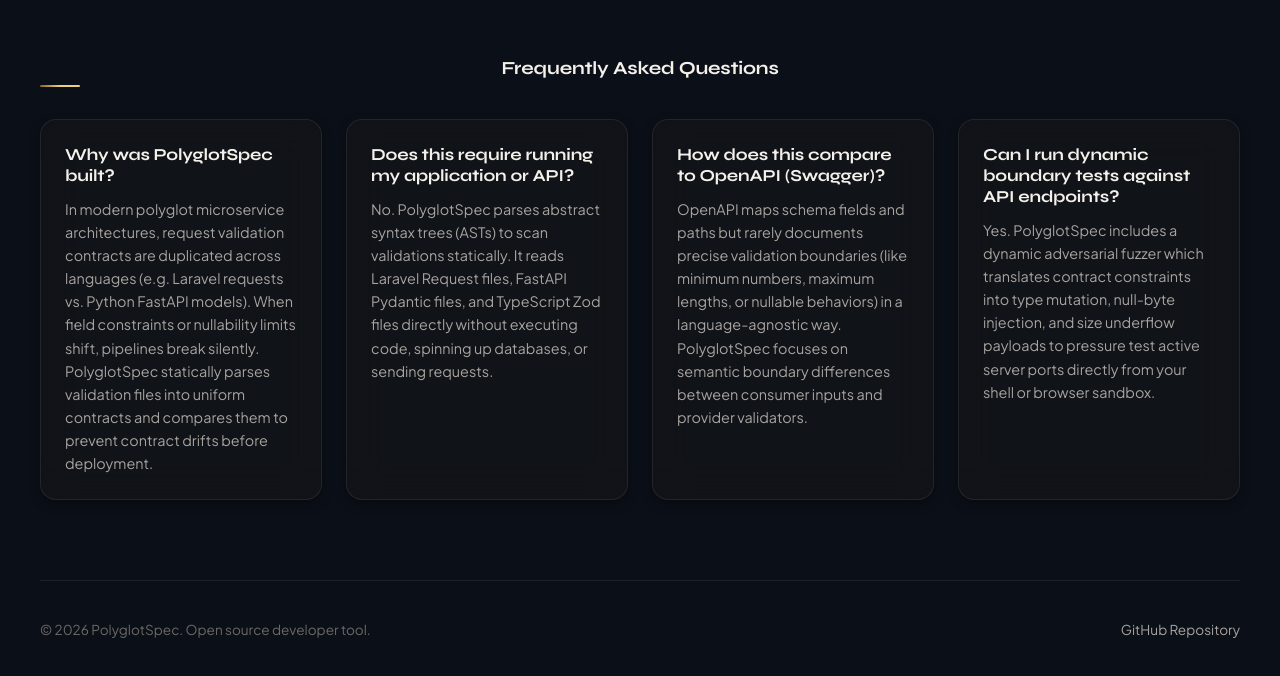
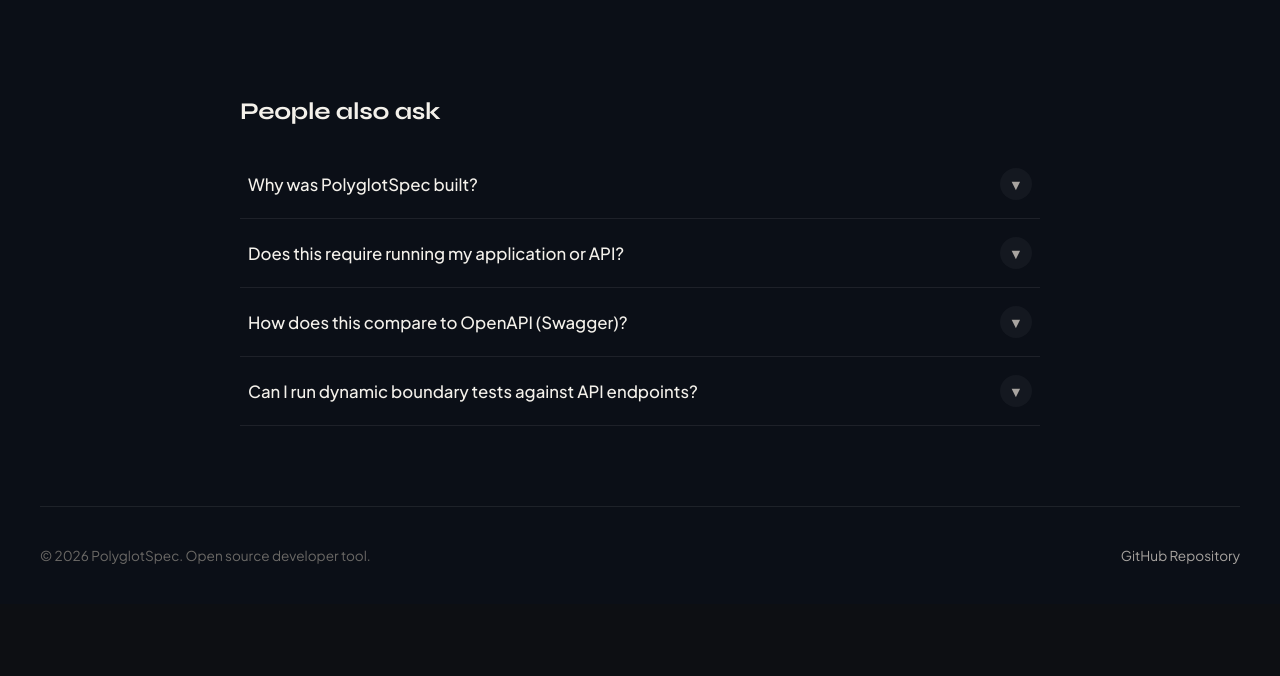
Before and after one commit to ArafathUIU/PolyglotSpec, a React (Vite) app in the folder dashboard/: page / in a window 1280 px wide. Shown: the part 2585-3261 px from the top of the page. After the commit the page ends 3189 px from the top, so only its background shows below. Built offline with nearby package versions, Linux system fonts and the light colour scheme.

Commit message:
Refactor landing page FAQ to Google Search style 'People also ask' expandable accordion

```diff
--- a/dashboard/src/pages/LandingPage.css
+++ b/dashboard/src/pages/LandingPage.css
@@ -291,3 +291,82 @@
   z-index: -1;
   pointer-events: none;
 }
+
+/* Accordion FAQ Styling */
+.faq-accordion-container {
+  width: 100%;
+  max-width: 800px;
+  margin: 40px auto 0;
+  display: flex;
+  flex-direction: column;
+}
+
+.faq-title-main {
+  font-size: 1.5rem;
+  font-weight: 600;
+  color: var(--text-primary);
+  margin-bottom: 24px;
+  text-align: left;
+}
+
+.faq-row {
+  border-bottom: 1px solid rgba(255, 255, 255, 0.08);
+  padding: 18px 8px;
+  cursor: pointer;
+  display: flex;
+  flex-direction: column;
+  transition: background-color 0.2s;
+}
+
+.faq-row:hover {
+  background-color: rgba(255, 255, 255, 0.01);
+}
+
+.faq-question-bar {
+  display: flex;
+  justify-content: space-between;
+  align-items: center;
+  width: 100%;
+}
+
+.faq-question-text {
+  font-size: 1.05rem;
+  font-weight: 500;
+  color: var(--text-primary);
+}
+
+.faq-chevron {
+  width: 32px;
+  height: 32px;
+  border-radius: 50%;
+  background: rgba(255, 255, 255, 0.04);
+  display: flex;
+  align-items: center;
+  justify-content: center;
+  color: var(--text-secondary);
+  transition: transform 0.3s, background-color 0.2s;
+}
+
+.faq-chevron.expanded {
+  transform: rotate(180deg);
+  background: rgba(236, 208, 120, 0.1);
+  color: var(--color-accent-primary);
+}
+
+.faq-answer-wrapper {
+  max-height: 0;
+  overflow: hidden;
+  transition: max-height 0.3s cubic-bezier(0.4, 0, 0.2, 1), padding 0.3s;
+}
+
+.faq-answer-wrapper.expanded {
+  max-height: 250px;
+  padding-top: 14px;
+  padding-bottom: 6px;
+}
+
+.faq-answer-text {
+  font-size: 0.95rem;
+  color: var(--text-secondary);
+  line-height: 1.6;
+}
--- a/dashboard/src/pages/LandingPage.jsx
+++ b/dashboard/src/pages/LandingPage.jsx
@@ -3,6 +3,7 @@
 
 export default function LandingPage({ onEnterConsole }) {
   const [mousePos, setMousePos] = React.useState({ x: -1000, y: -1000 });
+  const [expandedFaq, setExpandedFaq] = React.useState(null);
   const canvasRef = React.useRef(null);
 
   React.useEffect(() => {
@@ -246,14 +247,30 @@
 
       {/* FAQ Section */}
       <section className="section-container">
-        <h2 className="section-title text-center">Frequently Asked Questions</h2>
-        <div className="faq-grid" style={{ display: 'grid', gridTemplateColumns: 'repeat(auto-fit, minmax(280px, 1fr))', gap: '24px', marginTop: '40px' }}>
-          {faqs.map((faq, idx) => (
-            <div key={idx} className="faq-card glass-panel" style={{ padding: '24px', display: 'flex', flexDirection: 'column', gap: '12px' }}>
-              <h3 className="faq-question" style={{ fontSize: '1.05rem', fontWeight: '700', color: 'var(--text-primary)' }}>{faq.q}</h3>
-              <p className="faq-answer" style={{ fontSize: '0.9rem', color: 'var(--text-secondary)', lineHeight: '1.6' }}>{faq.a}</p>
-            </div>
-          ))}
+        <div className="faq-accordion-container">
+          <h2 className="faq-title-main">People also ask</h2>
+          <div className="faq-list">
+            {faqs.map((faq, idx) => {
+              const isExpanded = expandedFaq === idx;
+              return (
+                <div
+                  key={idx}
+                  className="faq-row"
+                  onClick={() => setExpandedFaq(isExpanded ? null : idx)}
+                >
+                  <div className="faq-question-bar">
+                    <span className="faq-question-text">{faq.q}</span>
+                    <span className={`faq-chevron ${isExpanded ? 'expanded' : ''}`}>
+                      <span style={{ fontSize: '0.75rem', display: 'block', transform: 'scale(1.2)' }}>▼</span>
+                    </span>
+                  </div>
+                  <div className={`faq-answer-wrapper ${isExpanded ? 'expanded' : ''}`}>
+                    <p className="faq-answer-text">{faq.a}</p>
+                  </div>
+                </div>
+              );
+            })}
+          </div>
         </div>
       </section>
 
```
